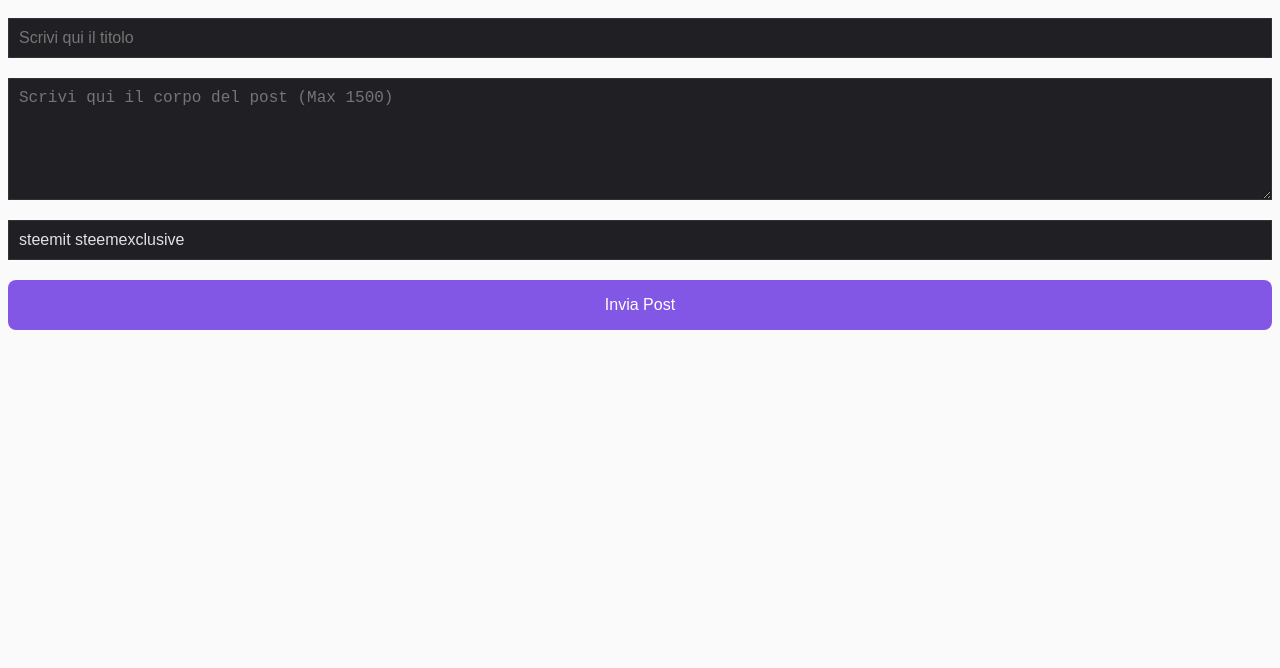
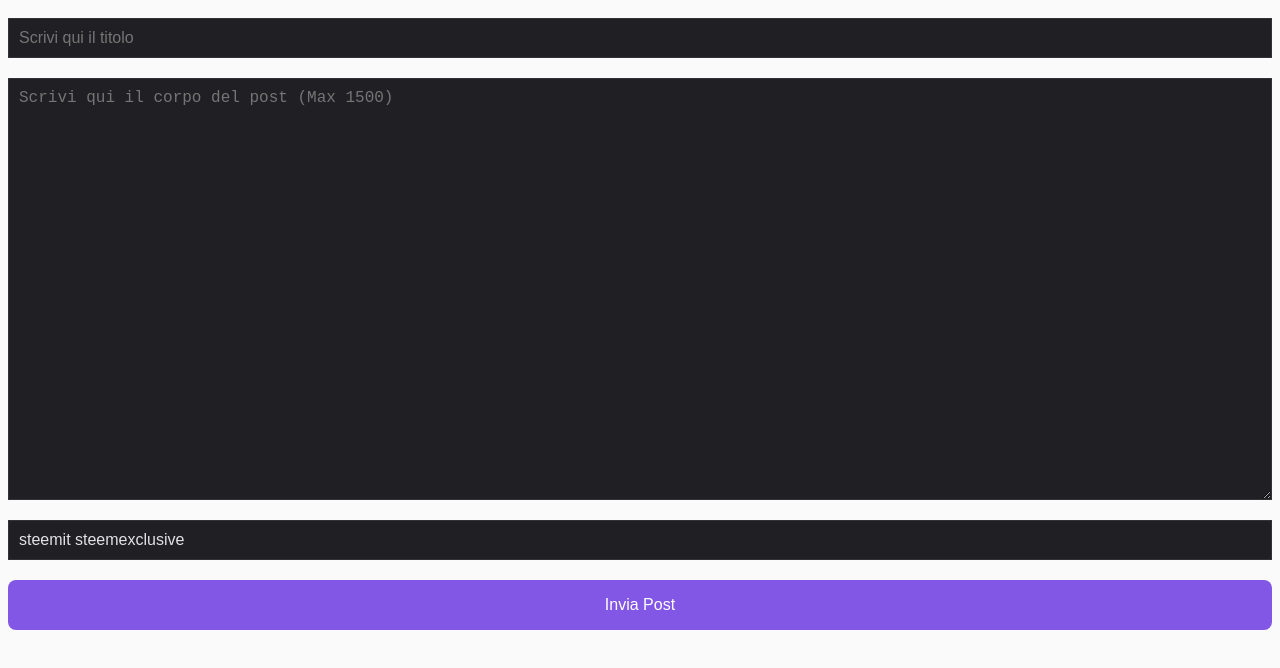
Before and after one commit to tasuboyz/Posting-Web-App, a React (Vite) app: page / in a window 1280 px wide. Shown: the top 668 px of the page. Built offline with nearby package versions, Linux system fonts and the light colour scheme.

Commit message:
Update index.css

```diff
--- a/src/index.css
+++ b/src/index.css
@@ -45,7 +45,7 @@ h1 {
 
 .input-description {
   width: 400px;
-  height: 100px;
+  height: 400px;
   padding: 10px;
   margin-bottom: 10px;
   font-size: 16px;
```
